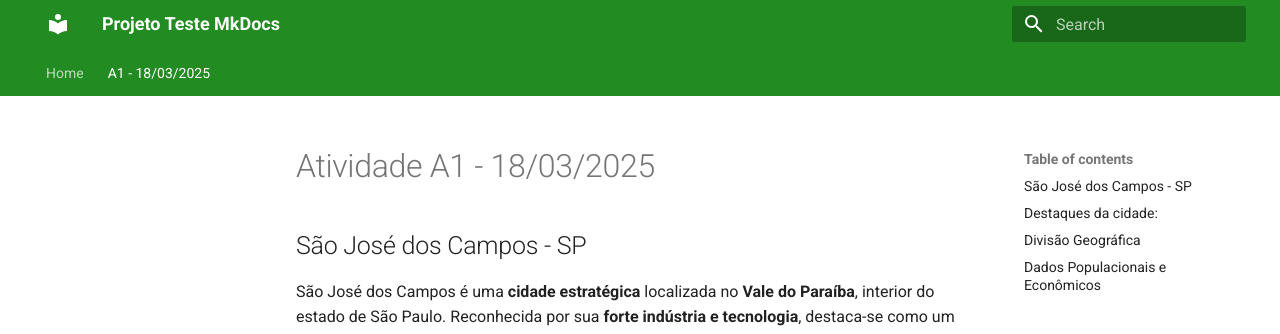
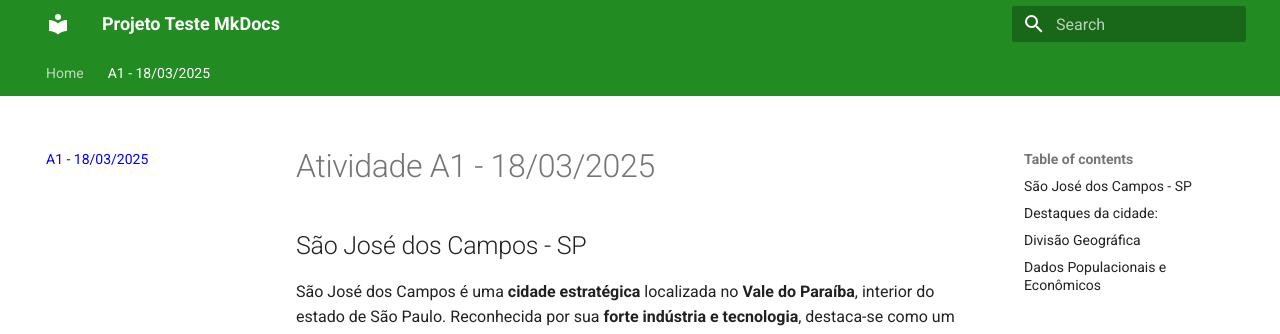
Before and after one commit to Lirucas/ProjetoTesteMkDocs, an MkDocs documentation site: the page built from docs/atv1.md, in a window 1280 px wide and 1400 px high. Shown: the top 334 px of the window. Built offline with MkDocs 1.6.1 and Material for MkDocs 9.7.7, drawn with Linux system fonts in a browser that asks for light colours.

Commit message:
Adicionando alterações no conteúdo, links, e fontes

```diff
--- a/docs/assets/custom.css
+++ b/docs/assets/custom.css
@@ -1,8 +1,9 @@
 :root {
     --md-primary-fg-color: #228B22; /* Verde-limão para a barra de menus */
     --md-accent-fg-color: #FFFFFF; /* Branco para os botões */
-    --md-typeset-a-color: #FFFFFF; /* Links brancos */
+    --md-typeset-a-color: #0000FF; /* Altere para a cor desejada para os links (ex: azul) */
 }
+
 
 /* Garante que os botões fiquem visíveis */
 .md-button {
--- a/docs/atv1.md
+++ b/docs/atv1.md
@@ -49,7 +49,6 @@ A cidade pode ser dividida em **sete regiões geográficas principais**, ou **ma
 **Figura 2 - Dados sobre população, trabalho, economia, meio ambiente e território**
 ![Figura 2 - Dados sobre população, trabalho, economia, meio ambiente e território](assets/figura2.jpg)
 
-(Fonte: Adaptado de **[IBGE](https://cidades.ibge.gov.br/brasil/sp/sao-jose-dos-campos/panorama)**)
-
+*(Fonte: Adaptado de [IBGE](https://cidades.ibge.gov.br/brasil/sp/sao-jose-dos-campos/panorama))*
 
 ---
```
